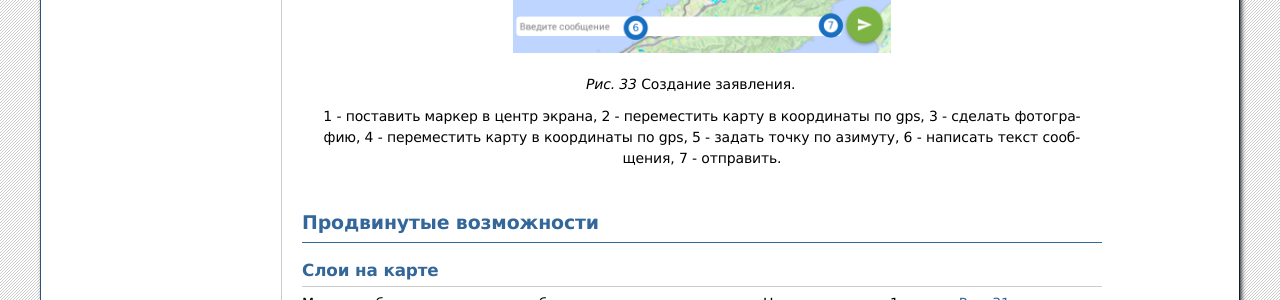
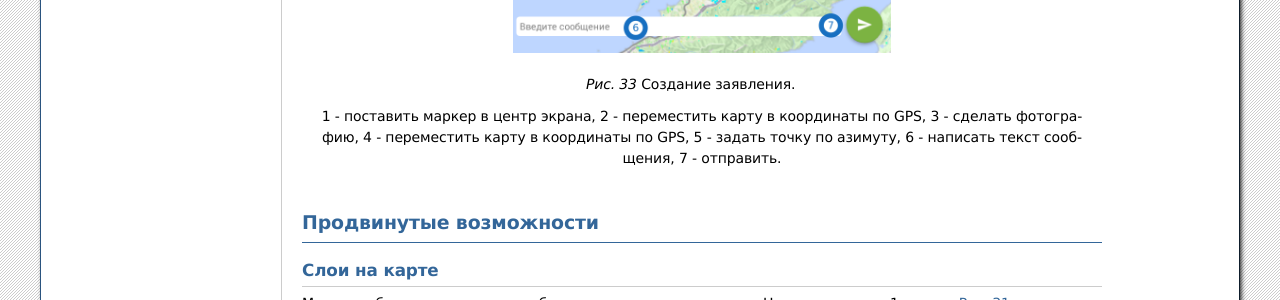
Before and after one commit to nextgis/docs_forestinspector, a Sphinx documentation site: the page built from source/user.rst, in a window 1280 px wide and 900 px high, scrolled down 3482 px. Shown: the part 152-452 px from the top of the window. Built offline with Sphinx 7.4.7, drawn with Linux system fonts in a browser that asks for light colours; formulas are drawn with MathJax 3.

Commit message:
корректировка опредений

```diff
--- a/source/user.rst
+++ b/source/user.rst
@@ -65,8 +65,8 @@
 
    Создание заявления.
 
-   1 - поставить маркер в центр экрана, 2 - переместить карту в координаты по gps,
-   3 - сделать фотографию, 4 - переместить карту в координаты по gps,
+   1 - поставить маркер в центр экрана, 2 - переместить карту в координаты по GPS,
+   3 - сделать фотографию, 4 - переместить карту в координаты по GPS,
    5 - задать точку по азимуту, 6 - написать текст сообщения, 7 - отправить.
 
 Продвинутые возможности
```
